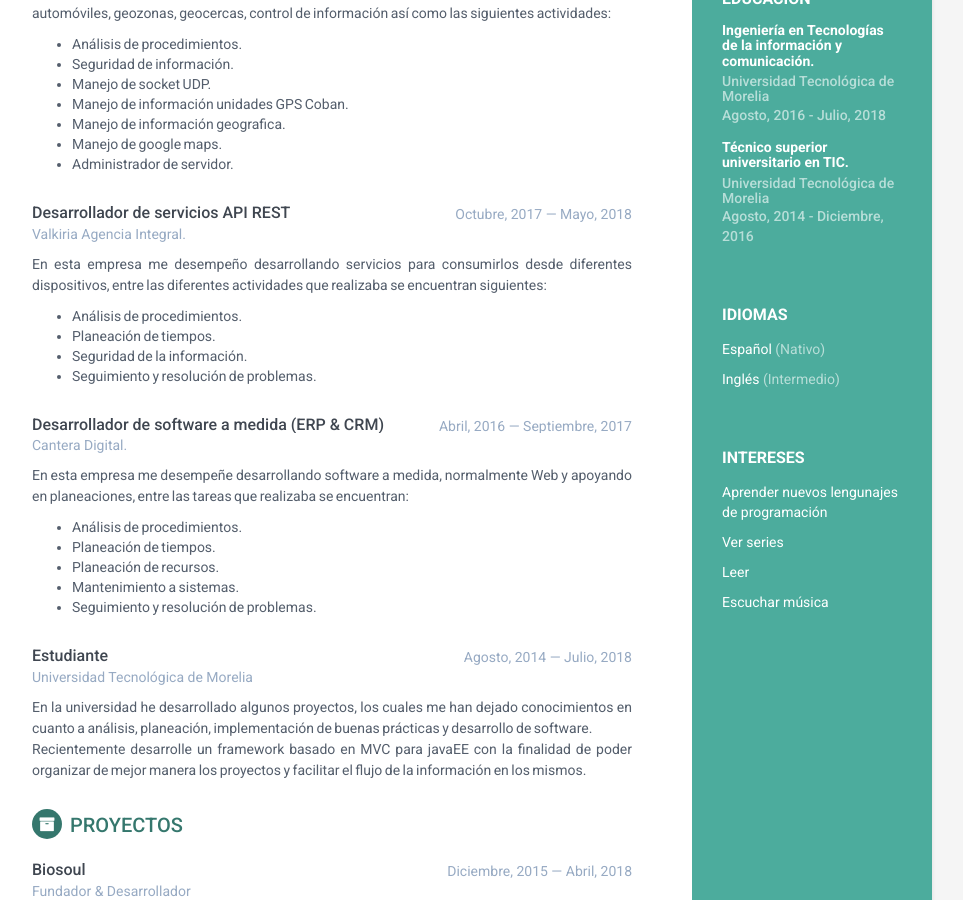
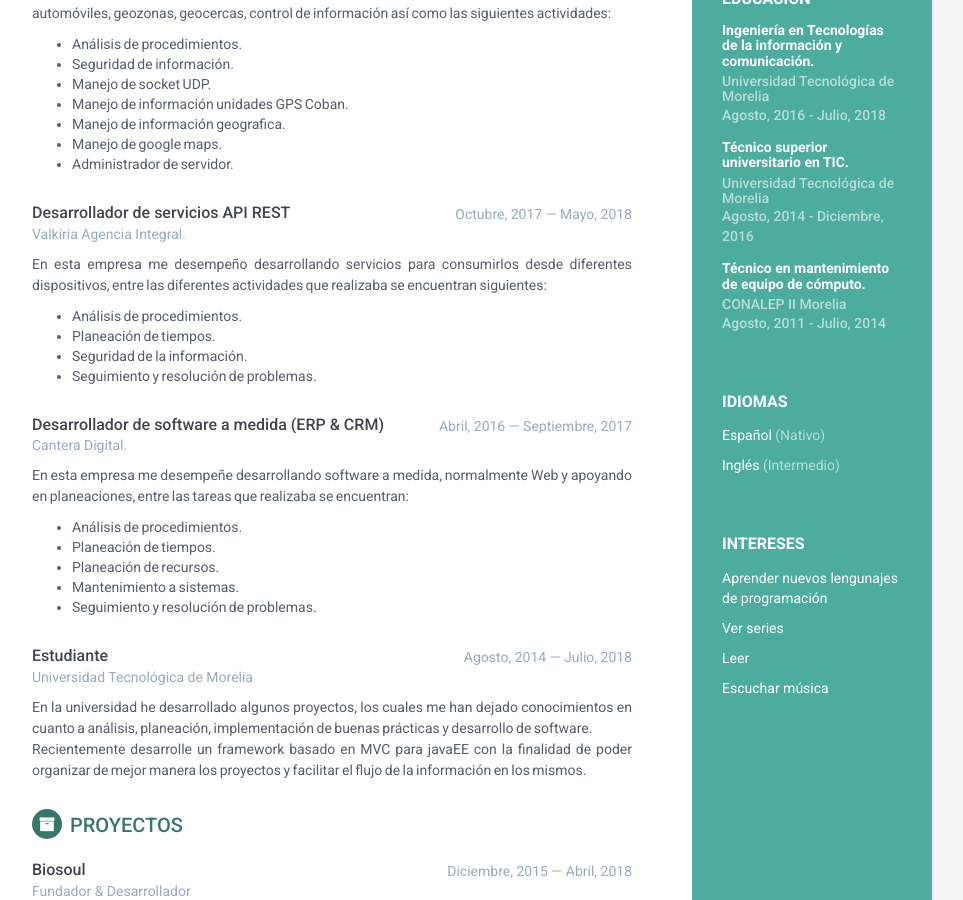
Before and after one commit to gouh/material-resume, a Jekyll site: the page built from index.html, in a window 1280 px wide and 900 px high, scrolled down 609 px. Shown: the whole window, without its empty margins (188-1151 px from the left). Built offline with Jekyll 4.4.1, drawn with Linux system fonts in a browser that asks for light colours.

Commit message:
FIX: Educación

```diff
--- a/_includes/education.html
+++ b/_includes/education.html
@@ -1,13 +1,22 @@
- <div class="education-container container-block">
+<div class="education-container container-block">
   <h2 class="container-block-title">Educación</h2>
   <div class="item">
     <h4 class="degree">Ingeniería en Tecnologías de la información y comunicación.</h4>
     <h5 class="meta">Universidad Tecnológica de Morelia</h5>
     <div class="time">Agosto, 2016 - Julio, 2018</div>
-  </div><!--//item-->
+  </div>
+  <!--//item-->
   <div class="item">
     <h4 class="degree">Técnico superior universitario en TIC.</h4>
     <h5 class="meta">Universidad Tecnológica de Morelia</h5>
     <div class="time">Agosto, 2014 - Diciembre, 2016</div>
-  </div><!--//item-->
-</div><!--//education-container-->
+  </div>
+  <!--//item-->
+  <div class="item">
+    <h4 class="degree">Técnico en mantenimiento de equipo de cómputo.</h4>
+    <h5 class="meta">CONALEP II Morelia</h5>
+    <div class="time">Agosto, 2011 - Julio, 2014</div>
+  </div>
+  <!--//item-->
+</div>
+<!--//education-container-->
```
